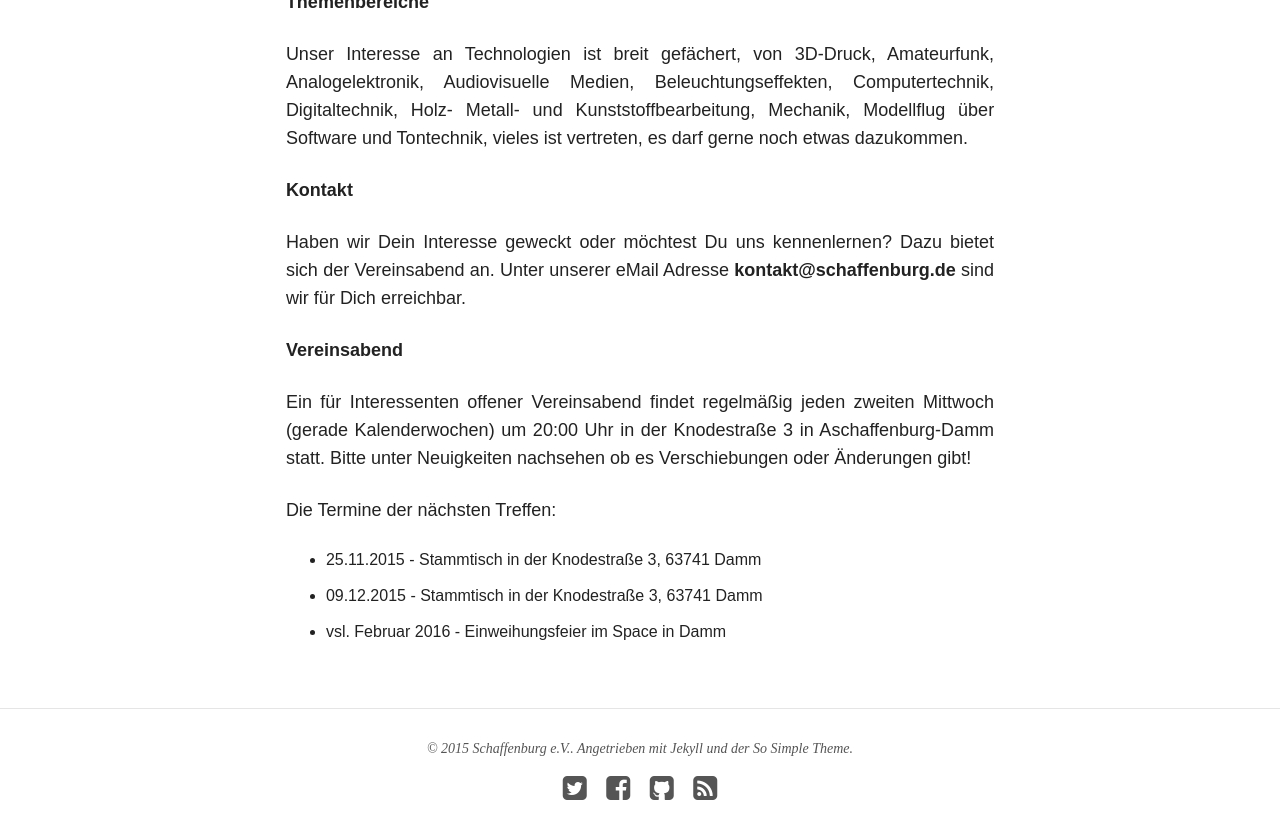
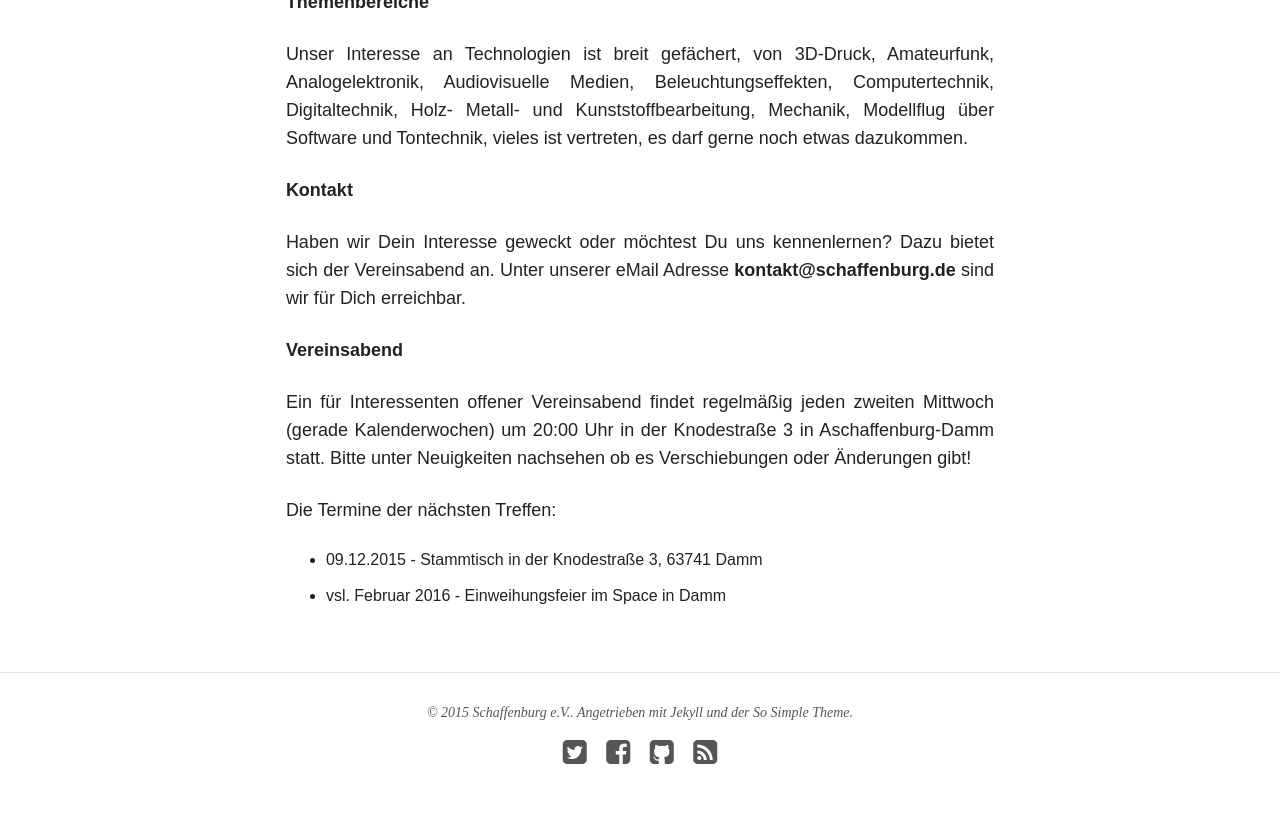
Before and after one commit to Schaffenburg/schaffenburg.github.io, a Jekyll site: the page built from index.md, in a window 1280 px wide and 900 px high, scrolled down 1003 px. Shown: the top 839 px of the window. Built offline with Jekyll 4.4.1, drawn with Linux system fonts in a browser that asks for light colours; nearby versions of some CDN libraries.

Commit message:
Update index.md

```diff
--- a/index.md
+++ b/index.md
@@ -33,6 +33,5 @@ Ein für Interessenten offener Vereinsabend findet regelmäßig jeden zweiten Mi
 
 Die Termine der nächsten Treffen:
 
-* 25.11.2015 - Stammtisch in der Knodestraße 3, 63741 Damm
 * 09.12.2015 - Stammtisch in der Knodestraße 3, 63741 Damm
 * vsl. Februar 2016   - Einweihungsfeier im Space in Damm
```
